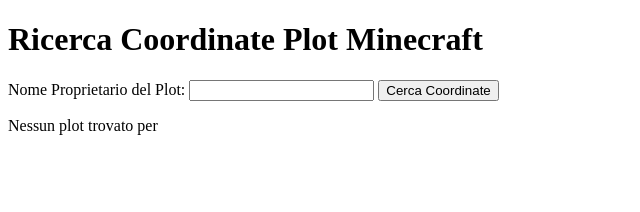
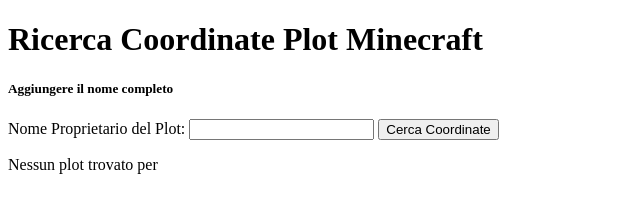
Before and after one commit to SimoneGutta/Tecno, a plain HTML site: page mappatura/index.html in a window 1280 px wide. Both pictures are taken after a click on the button "Cerca Coordinate". Shown: the whole page, without its empty margins (0-640 px from the left). Drawn offline with Linux system fonts and the light colour scheme.

Commit message:
Update index.html

```diff
--- a/mappatura/index.html
+++ b/mappatura/index.html
@@ -10,7 +10,7 @@
 
             // Esempio di mappatura proprietario-coordinata
             var coordinatePlot = {
-                "Proprietario1": "X: 100, Z: 200",
+                "SickCata": "X: 65, Z: 200",
                 "Proprietario2": "X: 300, Z: 400",
                 "Proprietario3": "X: 500, Z: 600"
                     // Aggiungi altri plot e coordinate secondo necessità
@@ -29,6 +29,7 @@
 
 <body>
     <h1>Ricerca Coordinate Plot Minecraft</h1>
+    <h5>Aggiungere il nome completo</h5>
 
     <label for="nomeProprietario">Nome Proprietario del Plot:</label>
     <input type="text" id="nomeProprietario">
```
